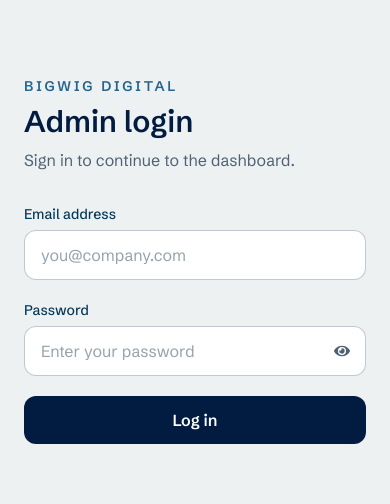
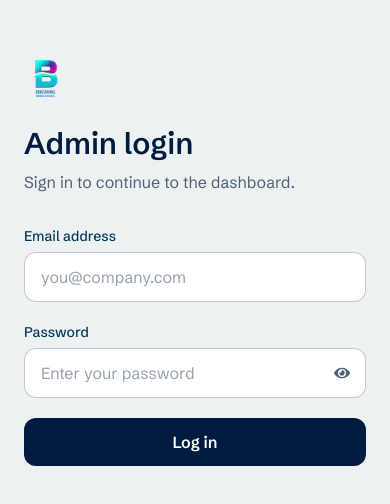
Before and after one commit to BigwigMediaDigital968/Bigwig-website-New, a Next.js app: page /login in a window 390 px wide. Shown: the part 162-666 px from the top of the page. Built offline with nearby package versions, Linux system fonts and the light colour scheme; no server answers; a web font is replaced by a local one.

Commit message:
logo update

```diff
--- a/src/app/login/page.tsx
+++ b/src/app/login/page.tsx
@@ -2,6 +2,7 @@
 import React, { useState } from "react";
 import Swal from "sweetalert2";
 
+import Image from "next/image";
 import { useRouter } from "next/navigation";
 import { FaEye, FaEyeSlash } from "react-icons/fa";
 
@@ -38,9 +39,10 @@
           aria-hidden
           className="pointer-events-none absolute -bottom-40 -left-24 h-96 w-96 rounded-full bg-[var(--link)]/30 blur-3xl"
         />
-        <p className="relative text-sm font-semibold uppercase tracking-[0.2em] text-[var(--cyan)]">
-          BigWig Digital
-        </p>
+        <div className="relative flex items-center gap-3">
+          <Image src="/Bigwig_logo_icon.png" alt="" width={791} height={909} className="h-14 w-auto" priority />
+          <Image src="/Bigwig_brandname.png" alt="BigWig Media Digital" width={791} height={909} className="h-10 w-auto" priority />
+        </div>
         <div className="relative max-w-md">
           <h1 className="text-4xl font-semibold leading-tight">
             Run the site from one place.
@@ -58,9 +60,14 @@
       {/* Form */}
       <main className="flex items-center justify-center px-6 py-12">
         <div className="w-full max-w-sm">
-          <p className="mb-2 text-sm font-semibold uppercase tracking-[0.2em] text-[var(--link)] lg:hidden">
-            BigWig Digital
-          </p>
+          <Image
+            src="/Bigwig_logo.png"
+            alt="BigWig Media Digital"
+            width={791}
+            height={909}
+            className="mb-6 h-12 w-auto lg:hidden"
+            priority
+          />
           <h2 className="text-3xl font-semibold text-[var(--ink)]">
             Admin login
           </h2>
```
